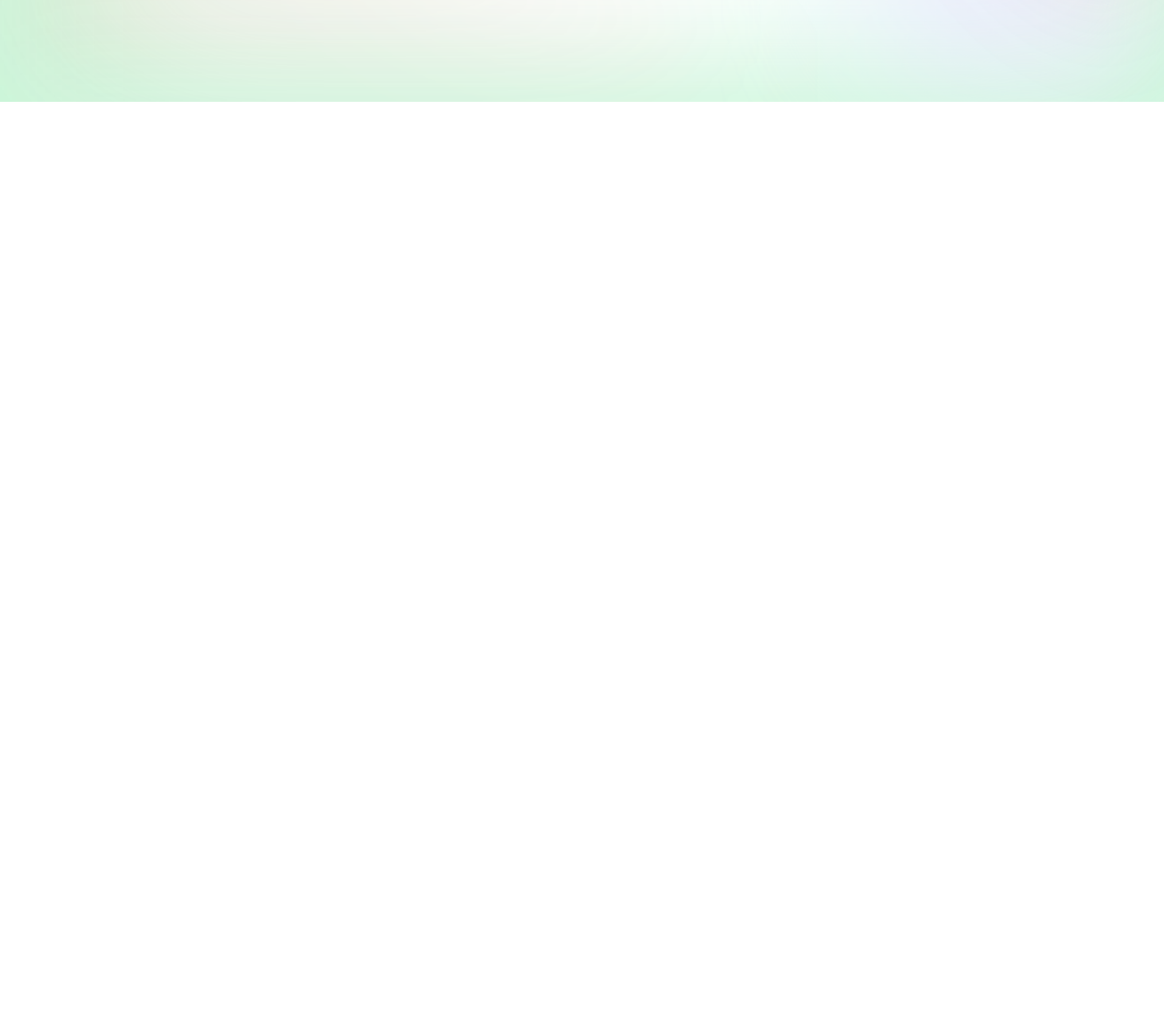
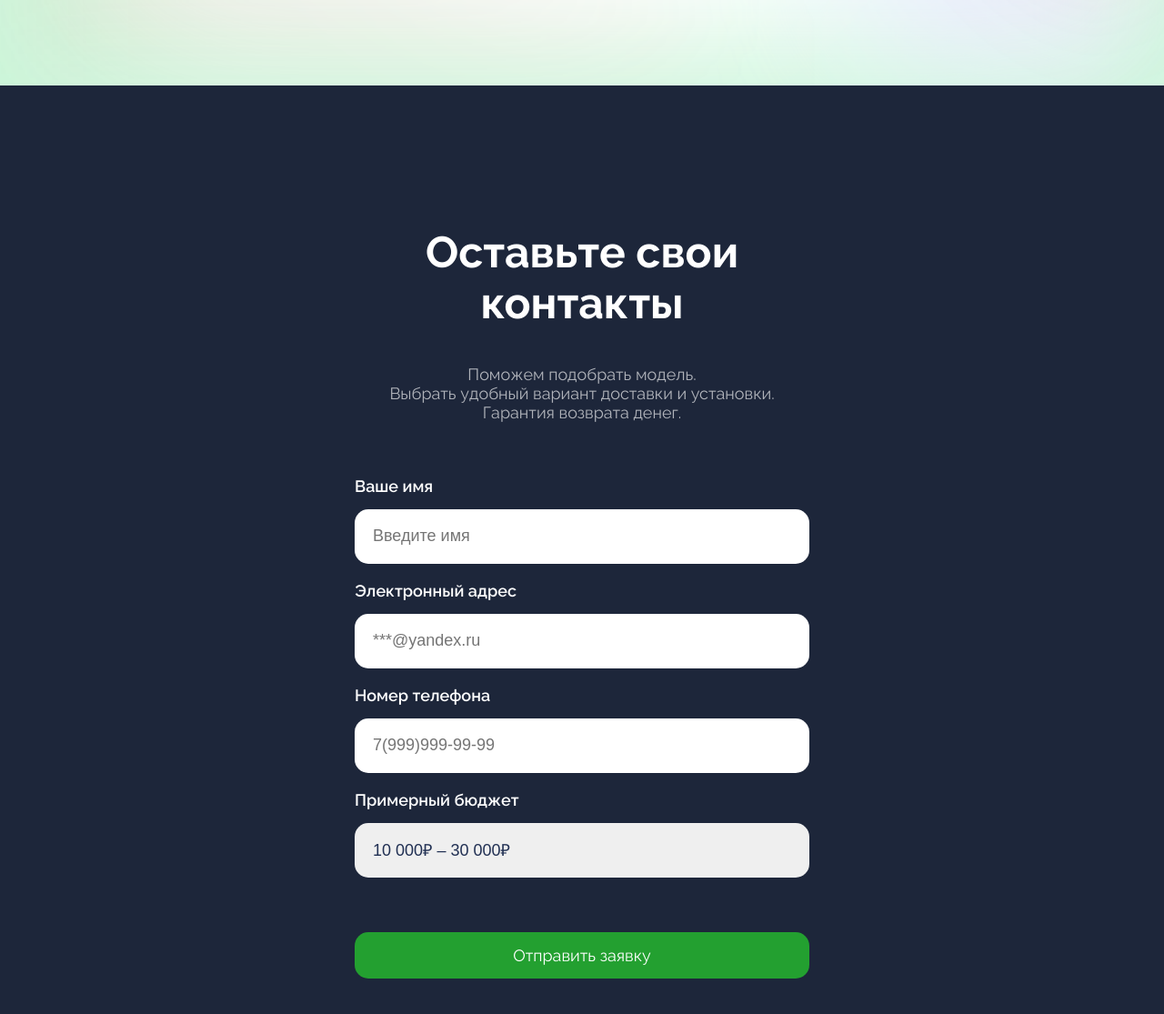
Before and after one commit to ZorigmaBudaeva/green-corp-landing, a plain HTML site: page index.html in a window 1280 px wide. Shown: the part 727-1842 px from the top of the page at 91% size. Before the commit the page ends 839 px from the top, so only its background shows below. Drawn offline with Linux system fonts and the light colour scheme.

Commit message:
Добавление формы лендинга

```diff
--- a/index.html
+++ b/index.html
@@ -24,5 +24,31 @@
                 <img class="about__image" src="img/solar-panel.png">
             </div>
         </section>
+        <section class="form">
+            <div class="form__container">
+                <h1>Оставьте свои контакты</h1>
+                <p>Поможем подобрать модель.</br>
+                Выбрать удобный вариант доставки и установки.</br>
+                Гарантия возврата денег.</p>
+                <form>
+                    <div class="form__group">
+                        <label for="name">Ваше имя</label>
+                        <input type="text" placeholder="Введите имя" id="name"></br>
+                        <label for="email">Электронный адрес</label>
+                        <input type="email" placeholder="***@yandex.ru" id="email"></br>
+                        <label for="phone">Номер телефона</label>
+                        <input type="tel" placeholder="7(999)999-99-99" id="phone"></br>
+                        <label for="budjet">Примерный бюджет</label>
+                        <select id="budjet">
+                            <option value="10-30">10 000₽ – 30 000₽</option>
+                            <option value="30-60">30 000₽ – 60 000₽</option>
+                            <option value="60-100">60 000₽ – 100 000₽</option>
+                            <option value="100+">100 000₽</option>
+                        </select>
+                      </div>
+                      <button class="form__submit" type="submit">Отправить заявку</button>
+                </form>
+            </div>
+        </section>
     </body>
 </html>
--- a/main.css
+++ b/main.css
@@ -36,6 +36,12 @@ button {
     cursor: pointer;
     box-shadow: 0 16px 36px rgb (52 213 68 / 22%);
     padding: 15px;
+    transition: background-color 0.3s;
+}
+
+button:hover {
+    background-color: #f6980c;
+    box-shadow: 0 16px 36px rgba(246 152 12 / 20%);
 }
 
 .about__image {
@@ -60,7 +66,7 @@ button {
 
 .about h1 {
     font-size: 70px;
-    line-height: ]76px;
+    line-height: 76px;
 }
 
 .about p {
@@ -79,3 +85,77 @@ button {
 .about__info {
     max-width: 550px;
 }
+
+.form__container {
+    width: 500px;
+}
+
+.form {
+    display: flex;
+    justify-content: center;
+    align-items: center;
+    background-color: #1D263A;
+    color: #fff;
+    padding-top: 115px;
+    padding-bottom: 115px;
+    text-align: center;
+    }
+
+.form h1 {
+    font-size: 48px;
+}
+
+.form p {
+    font-size: 18px;
+    opacity: 0.65;
+}
+
+.form__group {
+    display: flex;
+    flex-direction: column;
+    text-align: left;
+}
+
+.form form {
+    display: grid;
+    grid-gap: 20px;
+    margin-top: 60px;
+}
+
+.form label {
+    font-size: 18px;
+    font-weight: 600;
+    padding-bottom: 15px;
+}
+
+.form input {
+    font-size: 18px;
+    color: #213053;
+    height: 60px;
+    padding: 0 20px;
+    border-radius: 15px;
+    border: none;
+}
+
+.form select {
+    font-size: 18px;
+    color: #213053;
+    height: 60px;
+    padding: 0 20px;
+    border-radius: 15px;
+    border: none;
+}
+
+.form__submit {
+    font-size: 18px;
+    font-weight: 600px;
+    margin-top: 40px;
+}
+
+select {
+    appearance: none;
+}
+
+input {
+    outline: none;
+}
```
